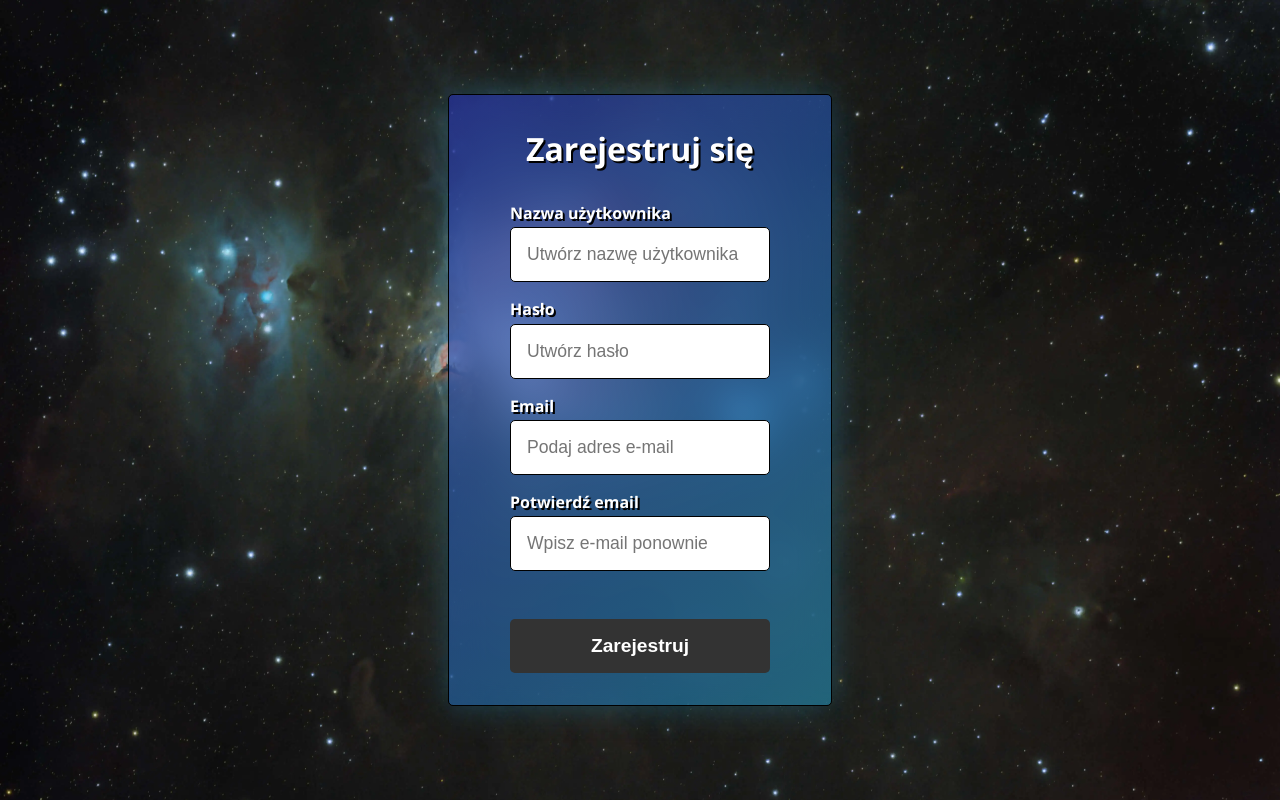
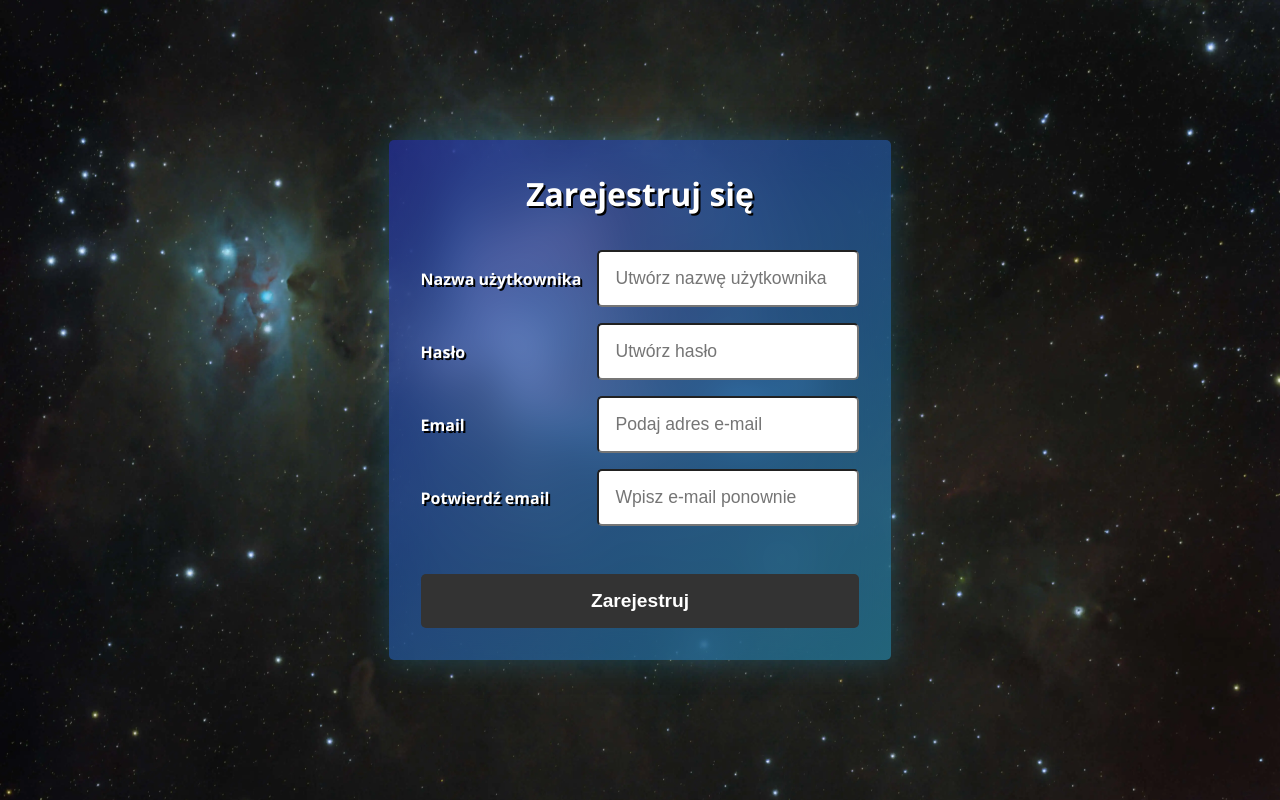
Before and after one commit to Noshi96/intive_patronage23_javascript, a plain HTML site: page index.html in a window 1280 px wide. Drawn offline with nearby package versions, Linux system fonts and the light colour scheme.

Commit message:
IP23JS-4 Adjust styles in desktop view

```diff
--- a/styles/register-style.css
+++ b/styles/register-style.css
@@ -14,7 +14,6 @@
   background: #aa22ff5d;
   background: linear-gradient(135deg, #2534be94, #2596be94);
   backdrop-filter: blur(21px);
-  border: 1px solid #000000;
   box-shadow: 0 1px 32px #2596be54;
   display: flex;
   align-items: center;
@@ -48,10 +47,9 @@
  text-shadow: 2px 2px #000000;
 }
 
-.register-form  input {
+.single-input  input {
   font-size: 1.1rem;
   padding: 1rem;
-  border:1px solid #000000;
   border-radius: 5px;
 }
 
@@ -66,3 +64,18 @@
   font-weight: 700;
   cursor: pointer;
 }
+
+@media only screen and (min-width: 769px) {
+  .register-form-container {
+    width: auto;
+  }
+  .single-input {
+    flex-direction: row;
+    align-items: center;
+    justify-content: space-between;
+    gap: 1rem;
+  }
+  .register-form-title {
+    padding-bottom: 2.2rem;
+  }
+}
```
